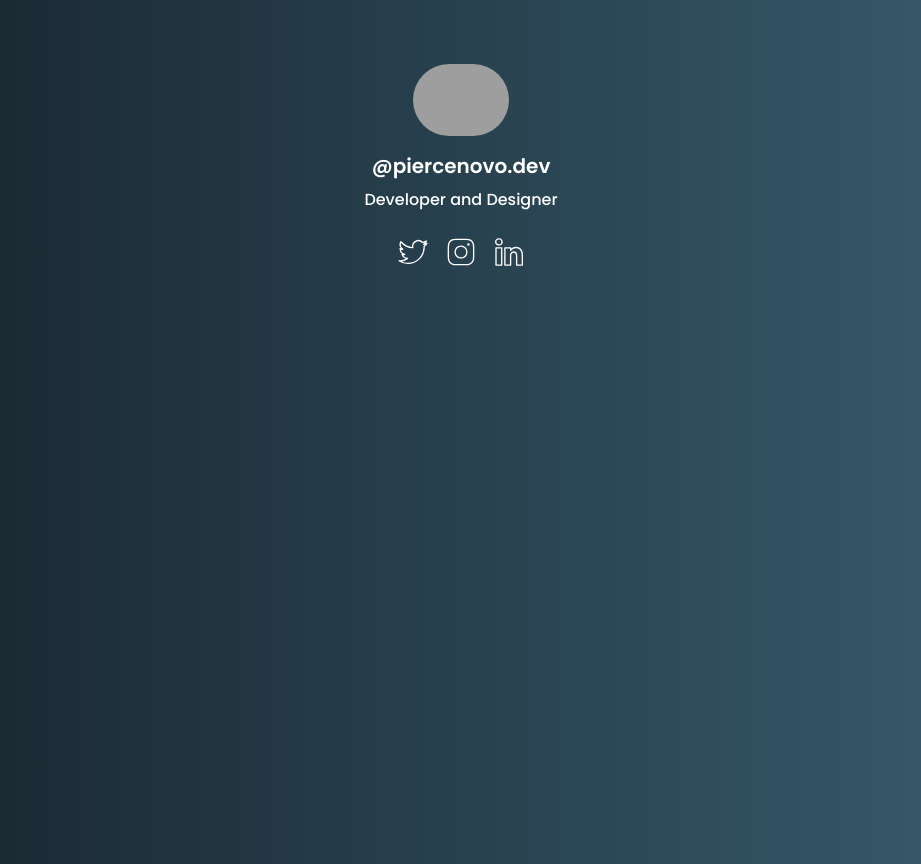
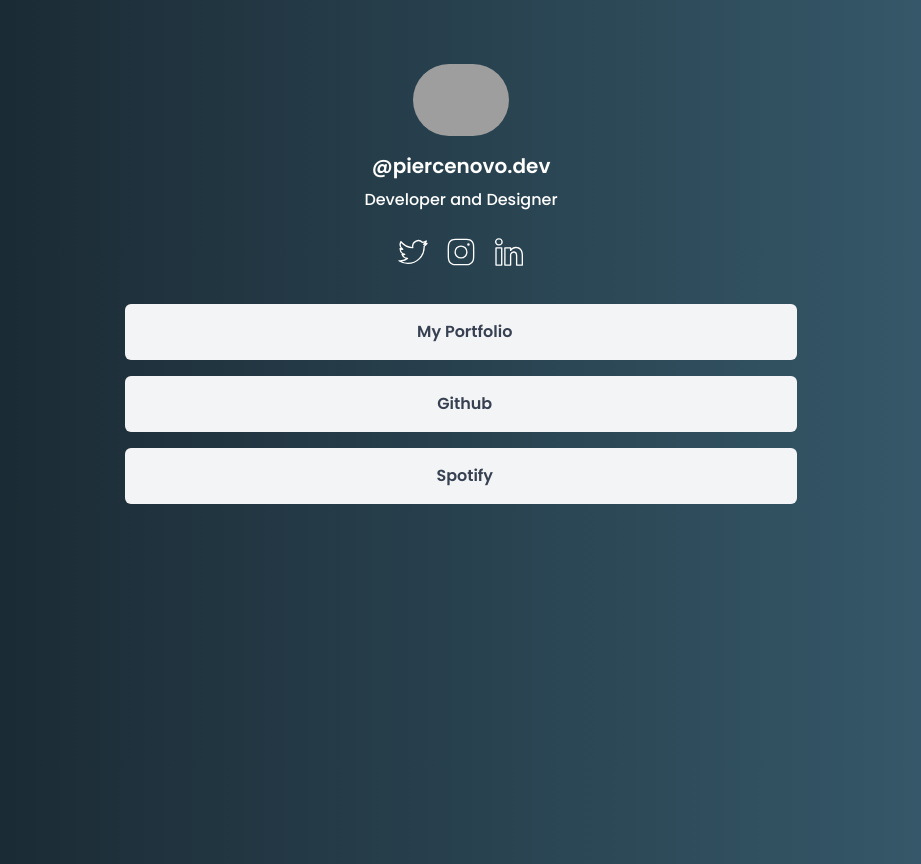
Before and after one commit to piercenovo/linktree-clone, a Next.js app: page / in a window 1280 px wide. Shown: the whole page, without its empty margins (179-1100 px from the left). Built offline with nearby package versions, Linux system fonts and the light colour scheme; grey boxes are pictures that could not be loaded.

Commit message:
feat: add ui links

```diff
--- a/app/page.tsx
+++ b/app/page.tsx
@@ -3,6 +3,7 @@ import data from '../data.json'
 import { InstagramIcon } from '../components/instagram-icon'
 import { LinkedinIcon } from '../components/linkedin-icon'
 import { TwitterIcon } from '../components/twitter-icon'
+import { LinkCard } from '../components/link-card'
 
 export default function Home() {
   return (
@@ -33,7 +34,9 @@ export default function Home() {
           }
         })}
       </div>
-
+      {data.links.map((link) => (
+        <LinkCard key={link.href} {...link} />
+      ))}
     </div>
   )
 }
--- /dev/null
+++ b/components/link-card.tsx
@@ -0,0 +1,25 @@
+import Image from 'next/image'
+import data from '../data.json'
+
+export const LinkCard = ({ href, title, image }: {href: string; title: string, image?: string}) => {
+  return (
+    <a href={href} className='flex items-center p-1 rounded-md w-full hover:scale-105 transition-all ease-in bg-gray-100 mb-4 max-w-2xl'>
+      <div className='flex text-center w-full'>
+        <div className='w-12 h-12'>
+          {image && (
+            <Image
+              className='rounded-sm'
+              alt={data.name}
+              src={data.avatar}
+              width={50}
+              height={50}
+            />
+          )}
+        </div>
+        <h2 className='flex justify-center items-center font-semibold w-full text-gray-700 -ml-10'>
+          {title}
+        </h2>
+      </div>
+    </a>
+  )
+}
--- a/data.json
+++ b/data.json
@@ -4,7 +4,7 @@
   "links": [
     {
       "title": "My Portfolio",
-      "href": "https://www.twitter.com/piercenovodev"
+      "href": "https://www.piercenovo.dev"
     },
     {
       "title": "Github",
```
